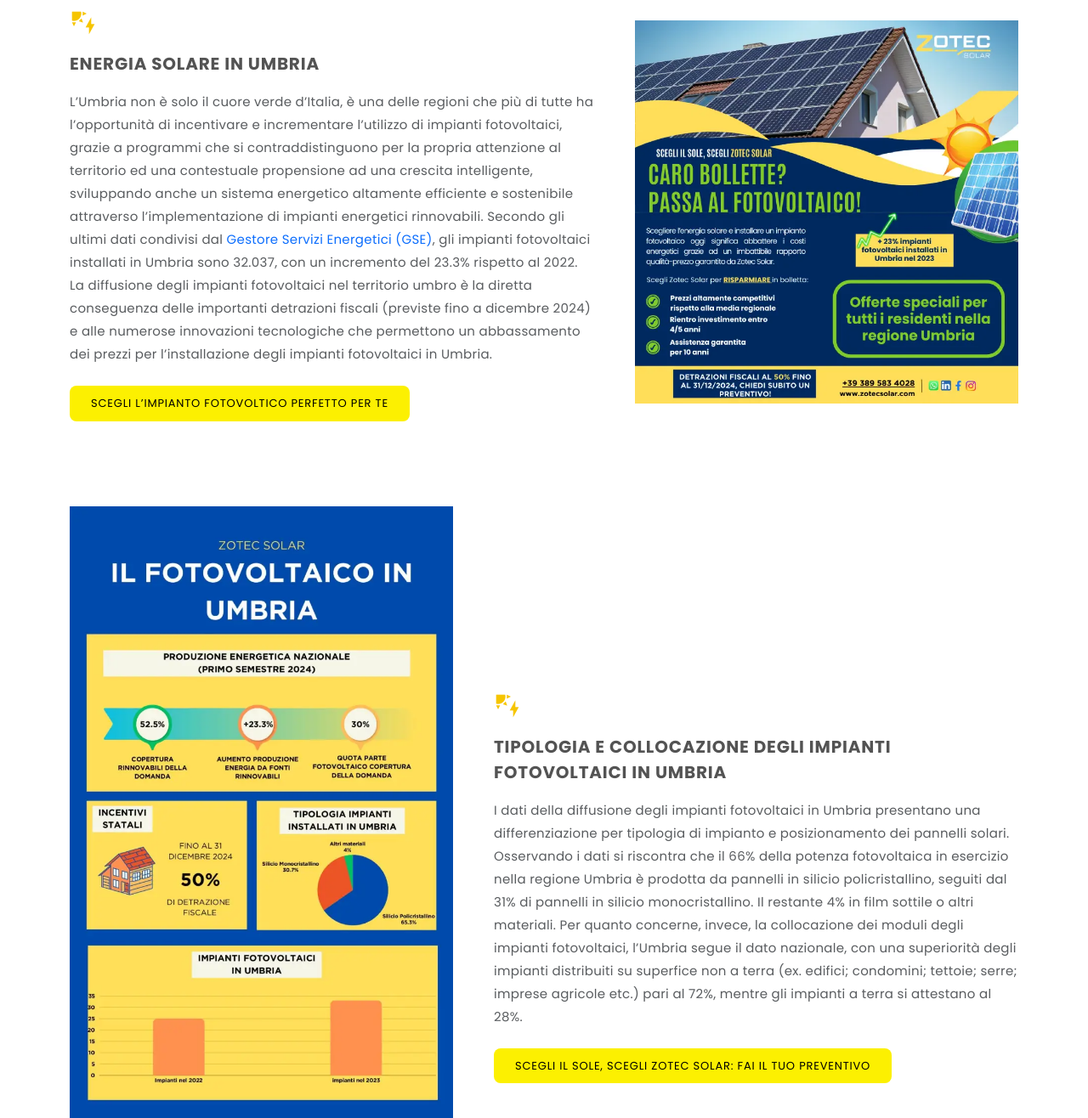
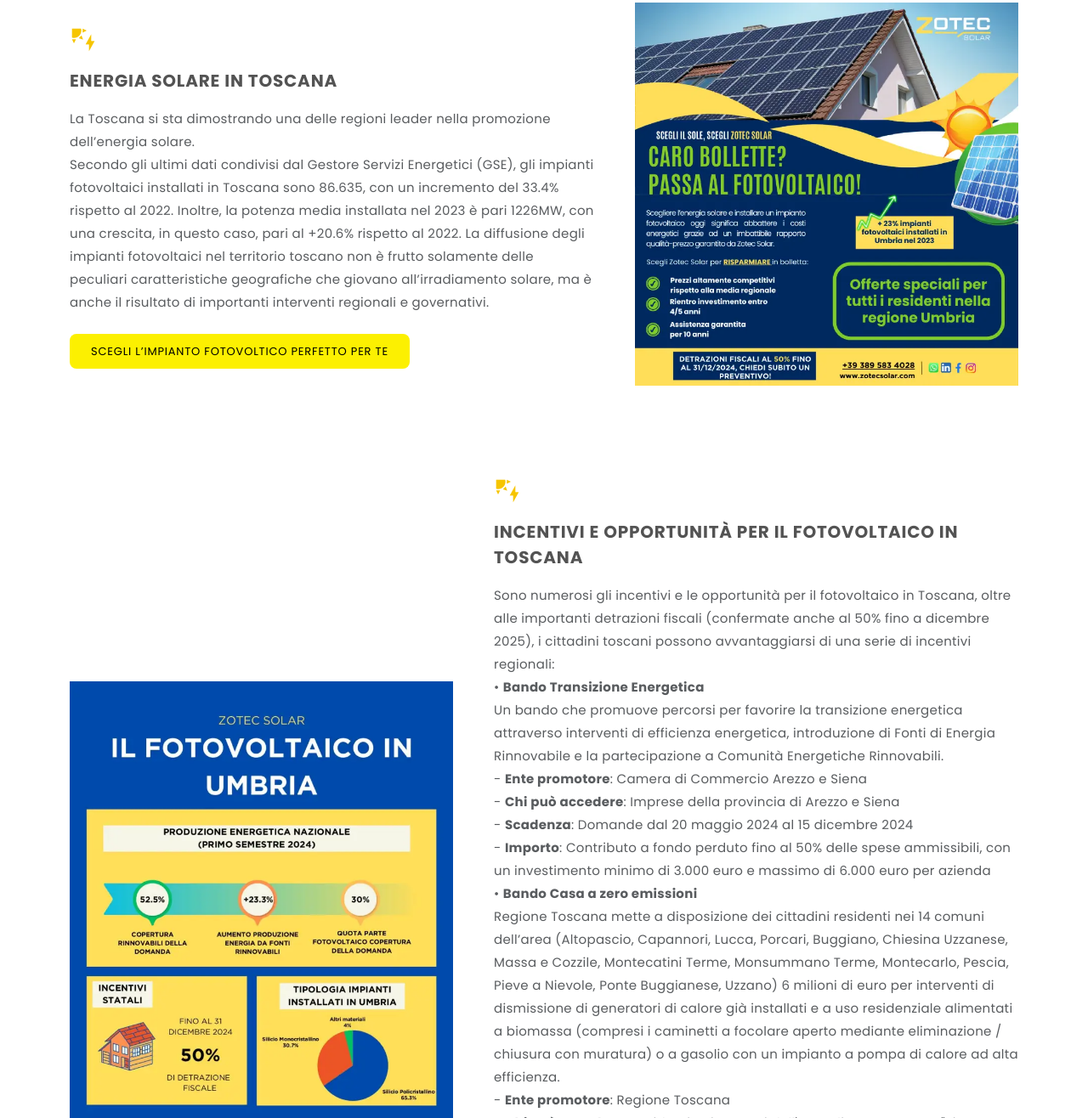
Before and after one commit to zotecsolar/toscana, a plain HTML site: page index.html in a window 1280 px wide. Shown: the part 1484-2800 px from the top of the page at 85% size. Drawn offline with Linux system fonts and the light colour scheme.

Commit message:
Update index.html
lorenzos updates

```diff
--- a/index.html
+++ b/index.html
@@ -3,19 +3,21 @@
 
 <head>
     <meta charset="utf-8" />
-    <title>Fotovoltaico Umbria - Zotec Solar</title>
+    <title>Fotovoltaico Toscana - Zotec Solar</title>
     <meta name="viewport" content="width=device-width, initial-scale=1.0">
-    <meta name="description" content="Preventivo Gratuito Impianto Fotovoltaico Umbria" />
-    <meta name="keywords" content="impianto fotovoltaico, fotovoltaico umbria, zote solar, energia solare" />
+    <meta name="description" content="Preventivo Gratuito Impianto Fotovoltaico Toscana" />
+    <meta name="keywords" content="impianto fotovoltaico, fotovoltaico toscana, zote solar, energia solare" />
     <meta http-equiv="Cache-control" content="public">
     <meta content="Themesdesign" name="Zotec Solar" />
 
     <!-- Google Tag Manager -->
+    <!--
     <script>(function(w,d,s,l,i){w[l]=w[l]||[];w[l].push({'gtm.start':
     new Date().getTime(),event:'gtm.js'});var f=d.getElementsByTagName(s)[0],
     j=d.createElement(s),dl=l!='dataLayer'?'&l='+l:'';j.async=true;j.src=
     'https://www.googletagmanager.com/gtm.js?id='+i+dl;f.parentNode.insertBefore(j,f);
     })(window,document,'script','dataLayer','GTM-K6TD8V9L');</script>
+    -->
     <!-- End Google Tag Manager -->
 
     <!-- favicon -->
@@ -37,6 +39,7 @@
     <link href="css/preload.css" rel="stylesheet" type="text/css"/>
 
     <!-- Meta Pixel Code -->
+    <!--
     <script>
     !function(f,b,e,v,n,t,s)
     {if(f.fbq)return;n=f.fbq=function(){n.callMethod?
@@ -52,14 +55,17 @@
     <noscript><img height="1" width="1" style="display:none"
     src="https://www.facebook.com/tr?id=2044195912763553&ev=PageView&noscript=1"
     /></noscript>
+    -->
     <!-- End Meta Pixel Code -->
 
 </head>
 
 <body>
     <!-- Google Tag Manager (noscript) -->
+    <!--
     <noscript><iframe src="https://www.googletagmanager.com/ns.html?id=GTM-K6TD8V9L"
     height="0" width="0" style="display:none;visibility:hidden"></iframe></noscript>
+    -->
     <!-- End Google Tag Manager (noscript) -->
 
     <!--REONIC GTag Manager (script)-->
@@ -145,7 +151,7 @@
                     <div class="row align-items-center">
                         <div class="col-lg-7 col-md-6">
 			    <div class="title-heading" style="margin-top: -50px;"> <!-- Added negative margin to move up -->
-    				<h1 class="heading text-white mb-3">Fotovoltaico in Umbria</h1>
+    				<h1 class="heading text-white mb-3">Fotovoltaico in Toscana</h1>
     				<div class="mt-4 pt-2" style="margin-top: 0 !important;"> <!-- Reduced top margin -->
         				<a href="https://www.zotecsolar.com/contatti/" class="btn btn-outline-white mb-2">CONTATTACI</a>
     				</div>
@@ -188,7 +194,7 @@
                 <div class="col-md-7 mt-4 mt-sm-0 pt-2 pt-sm-0">
                     <div class="about-app ms-lg-4">
                         <i class="mdi mdi-solar-power text-custom h2"></i>
-                        <h4 class="title text-uppercase mt-2 mb-3">Impianti Fotovoltaici in Umbria: Come Scegliere il Miglior Impianto Fotovoltaico</h4>
+                        <h4 class="title text-uppercase mt-2 mb-3">Impianti Fotovoltaici in Toscana: Scegli l'Energia Solare</h4>
                         <p class="text-muted">L’energia solare è una fonte energetica pulita, sostenibile e conveniente ed è, grazie
                             all’avanzamento tecnologico, potenzialmente in grado di fornire energia elettrica
                             all’80% della popolazione mondiale.
@@ -211,19 +217,17 @@
                 <div class="col-md-7 mt-4 mt-sm-0 pt-2 pt-sm-0 order-2 order-md-1">
                     <div class="about-app me-lg-4">
                         <i class="mdi mdi-solar-power text-custom h2"></i>
-                        <h4 class="title text-uppercase mt-2 mb-3">Energia Solare in Umbria</h4>
-                        <p class="text-muted">L’Umbria non è solo il cuore verde d’Italia, è una delle regioni che più di tutte ha
-                            l’opportunità di incentivare e incrementare l’utilizzo di impianti fotovoltaici, grazie a
-                            programmi che si contraddistinguono per la propria attenzione al territorio ed una
-                            contestuale propensione ad una crescita intelligente, sviluppando anche un sistema
-                            energetico altamente efficiente e sostenibile attraverso l’implementazione di impianti
-                            energetici rinnovabili.
-                            Secondo gli ultimi dati condivisi dal <a href="https://www.gse.it/" target="_blank">Gestore Servizi Energetici (GSE)</a>, gli impianti
-                            fotovoltaici installati in Umbria sono 32.037, con un incremento del 23.3% rispetto al
-                            2022.  La   diffusione   degli   impianti   fotovoltaici   nel   territorio   umbro   è   la   diretta
-                            conseguenza delle importanti detrazioni fiscali (previste fino a dicembre 2024) e
-                            alle numerose innovazioni tecnologiche che permettono un abbassamento dei prezzi
-                            per l’installazione degli impianti fotovoltaici in Umbria.</p>
+                        <h4 class="title text-uppercase mt-2 mb-3">Energia Solare in Toscana</h4>
+                        <p class="text-muted">La   Toscana   si   sta   dimostrando   una   delle   regioni   leader   nella   promozione
+						dell’energia solare. <br>
+						Secondo gli ultimi dati condivisi dal Gestore Servizi Energetici (GSE), gli impianti
+						fotovoltaici installati in Toscana sono 86.635,  con un incremento del 33.4%
+						rispetto al 2022. Inoltre, la potenza media installata nel 2023 è pari 1226MW, con
+						una crescita, in questo caso, pari al +20.6% rispetto al 2022.
+						La   diffusione   degli   impianti   fotovoltaici   nel   territorio   toscano   non   è   frutto
+						solamente   delle   peculiari   caratteristiche   geografiche   che   giovano
+						all’irradiamento solare, ma è anche il risultato di importanti interventi regionali e
+						governativi.</p>
                         <a href="#home" class="btn btn-custom mt-2">SCEGLI L’IMPIANTO FOTOVOLTICO PERFETTO PER TE</a>
                     </div>
                 </div><!--end col-->
@@ -254,16 +258,48 @@
                 <div class="col-md-7 mt-4 mt-sm-0 pt-2 pt-sm-0">
                     <div class="about-app ms-lg-4">
                         <i class="mdi mdi-solar-power text-custom h2"></i>
-                        <h4 class="title text-uppercase mt-2 mb-3">Tipologia e Collocazione degli Impianti Fotovoltaici in Umbria</h4>
-                        <p class="text-muted">I dati della diffusione degli impianti fotovoltaici in Umbria presentano una
-                            differenziazione per tipologia di impianto e posizionamento dei pannelli solari.
-                            Osservando i dati si riscontra che il 66% della potenza fotovoltaica in esercizio nella
-                            regione Umbria  è prodotta da pannelli in silicio policristallino, seguiti dal 31% di
-                            pannelli in silicio monocristallino. Il restante 4% in film sottile o altri materiali.
-                            Per quanto concerne, invece, la collocazione dei moduli degli impianti fotovoltaici,
-                            l’Umbria segue  il dato  nazionale, con una  superiorità  degli impianti distribuiti su
-                            superfice non a terra (ex. edifici; condomini; tettoie; serre; imprese agricole etc.) pari al
-                            72%, mentre gli impianti a terra si attestano al 28%.</p>
+                        <h4 class="title text-uppercase mt-2 mb-3">Incentivi e opportunità per il fotovoltaico in Toscana</h4>
+                        <p class="text-muted">Sono numerosi gli incentivi e le opportunità per il fotovoltaico in Toscana, oltre alle   importanti   detrazioni   fiscali   (confermate   anche   al   50%   fino   a   dicembre 2025),   i   cittadini   toscani   possono   avvantaggiarsi   di   una   serie   di   incentivi regionali:<br>
+						• <b>Bando Transizione Energetica</b><br>
+						Un bando che promuove percorsi per favorire la transizione energetica
+						attraverso   interventi   di   efficienza   energetica,   introduzione   di   Fonti   di
+						Energia   Rinnovabile   e   la   partecipazione   a   Comunità   Energetiche
+						Rinnovabili.<br>
+						- <b>Ente promotore</b>: Camera di Commercio Arezzo e Siena<br>
+						- <b>Chi può accedere</b>: Imprese della provincia di Arezzo e Siena<br>
+						- <b>Scadenza</b>: Domande dal 20 maggio 2024 al 15 dicembre 2024<br>
+						- <b>Importo</b>:   Contributo   a   fondo   perduto   fino   al   50%   delle   spese
+						ammissibili, con un investimento minimo di 3.000 euro e massimo di
+						6.000 euro per azienda<br>
+						• <b>Bando Casa a zero emissioni</b><br>
+						Regione Toscana mette a disposizione dei cittadini residenti nei 14 comuni
+						dell’area   (Altopascio,   Capannori,   Lucca,   Porcari,   Buggiano,   Chiesina
+						Uzzanese,   Massa   e   Cozzile,   Montecatini   Terme,   Monsummano   Terme,
+						Montecarlo, Pescia, Pieve a Nievole, Ponte Buggianese, Uzzano) 6 milioni di
+						euro per interventi di dismissione di generatori di calore già installati e a
+						uso residenziale alimentati a biomassa (compresi i caminetti a focolare
+						aperto mediante eliminazione / chiusura con muratura) o a gasolio con un
+						impianto a pompa di calore ad alta efficienza.<br>
+						- <b>Ente promotore</b>: Regione Toscana<br>
+						- <b>Chi può accedere</b>:   Residenti   nei   comuni   dell'area   di   superamento
+						"Piana lucchese"<br>
+						- <b>Scadenza</b>: Dal 15 febbraio 2024 fino ad esaurimento fondi<br>
+						- <b>Importo</b>: Fino a 9.000 euro per sistemi alimentati a energia solare e fino
+						a 12.500 euro per quelli alimentati con fotovoltaico<br>
+						• <b>Progetti per la realizzazione di impianti di produzione di energia termica ed elettrica da fonti rinnovabili per gli immobili sedi di imprese</b><br>
+						La Regione Toscana ha approvato il bando Progetti per la realizzazione di
+						impianti di produzione di energia termica ed elettrica da fonti rinnovabili
+						per gli immobili sedi di imprese, al fine di favorire e sostenere la produzione
+						di energia da fonti rinnovabili, attraverso la selezione di progetti per la
+						realizzazione di impianti di produzione di energia termica ed elettrica da
+						fonti rinnovabili.<br>
+						- <b>Ente promotore</b>: Regione Toscana<br>
+						- <b>Chi può accedere</b>: Imprese, Professionisti in forma singola e studi
+						associati composti da professionisti titolari di autonoma partita IVA<br>
+						- <b>Scadenza</b>: La domanda potrà essere presentata fino alle ore 16.00 del 7 gennaio 2025<br>
+						- <b>Massimali di investimento</b>: l’importo totale delle spese ammissibili
+						del progetto presentato deve essere non inferiore a 20.000 euro e non
+						superiore a 500.000 euro.</p>
                         <a href="#home" class="btn btn-custom mt-2">SCEGLI IL SOLE, SCEGLI ZOTEC SOLAR: FAI IL TUO PREVENTIVO</a>
                     </div>
                 </div><!--end col-->
@@ -325,7 +361,7 @@
                 <div class="col-md-7 mt-4 mt-sm-0 pt-2 pt-sm-0">
                     <div class="about-app ms-lg-4">
                         <i class="mdi mdi-solar-power text-custom h2"></i>
-                        <h4 class="title text-uppercase mt-2 mb-3">Zotec Solar, Scegli il tuo Impianto Fotovoltaico in Umbria</h4>
+                        <h4 class="title text-uppercase mt-2 mb-3">Zotec Solar, Scegli il tuo Impianto Fotovoltaico in Toscana</h4>
                         <p class="text-muted">Scegliere Zotec Solar non significa solamente avere la possibilità di installare impianti
                             di ultima generazione in Umbria, garantiti e affidabili, ma altresì permette di avere a
                             disposizione   un   magazzino   e   uno   stoccaggio   di   materiali   altamente   fornito   dei
@@ -348,8 +384,8 @@
                 <div class="col-md-7 mt-4 mt-sm-0 pt-2 pt-sm-0 order-2 order-md-1">
                     <div class="about-app me-lg-4">
                         <i class="mdi mdi-solar-power text-custom h2"></i>
-                        <h4 class="title text-uppercase mt-2 mb-3">Perché scegliere Zotec Solar per un impianto fotovoltaico in Umbria</h4>
-                        <p class="text-muted">Se ti stai chiedendo come funziona installare un impianto fotovoltaico in Umbria, puoi
+                        <h4 class="title text-uppercase mt-2 mb-3">Perché scegliere Zotec Solar per un impianto fotovoltaico in Toscana</h4>
+                        <p class="text-muted">Se ti stai chiedendo come funziona installare un impianto fotovoltaico in Toscana, puoi
                             affidarti a Zotec Solar e potrai avere:<br>
                             - Sopralluogo gratuito;<br>
                             - Progettazione impianto fotovoltaico su misura in base alle peculiarità e necessità
@@ -471,7 +507,7 @@
             <div class="row">
                 <div class="col-12 p-0">
                     <div class="map">
-                        <iframe src="https://www.google.com/maps/embed?pb=!1m18!1m12!1m3!1d747135.6801908475!2d11.918643770477528!3d42.988831446861724!2m3!1f0!2f0!3f0!3m2!1i1024!2i768!4f13.1!3m3!1m2!1s0x132e99ce6f80fd7d%3A0x9c0847e0b2bf6282!2sUmbria%2C%20Italy!5e0!3m2!1sen!2sse!4v1730385797099!5m2!1sen!2sse" width="600" height="450" style="border:0;" allowfullscreen="" loading="lazy" referrerpolicy="no-referrer-when-downgrade"></iframe>
+                        <iframe src="https://www.google.com/maps/embed?pb=!1m18!1m12!1m3!1d742690.3854727164!2d10.369731142823492!3d43.35330092452882!2m3!1f0!2f0!3f0!3m2!1i1024!2i768!4f13.1!3m3!1m2!1s0x12d42b531080347b%3A0xbac6c3ba5b2059ab!2sTuscany!5e0!3m2!1sen!2sit!4v1737910108843!5m2!1sen!2sit" width="600" height="450" style="border:0;" allowfullscreen="" loading="lazy" referrerpolicy="no-referrer-when-downgrade"></iframe>
                     </div><!--end map-->
                 </div><!--end col-->
             </div><!--end row-->
```
